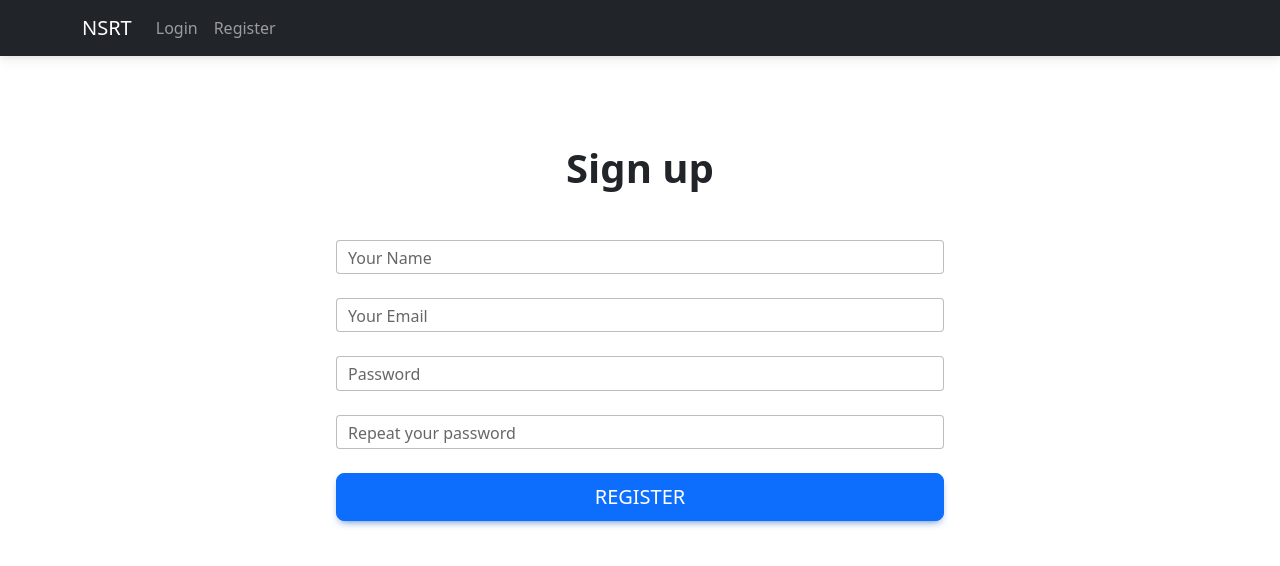
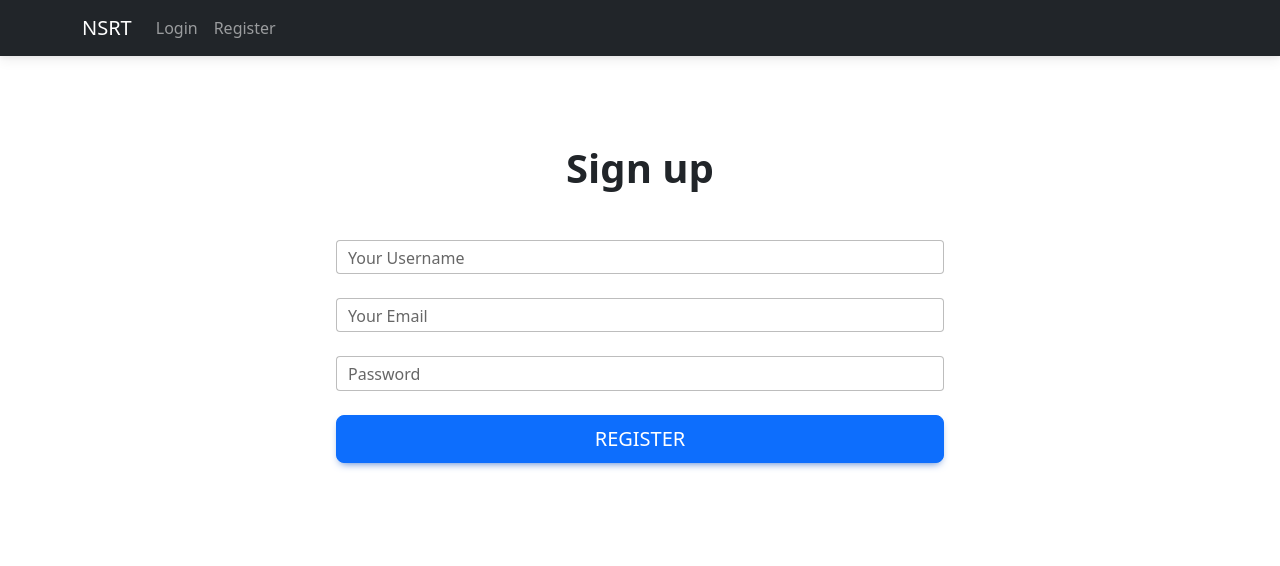
Before and after one commit to 220919-WVA-JavaReact/not-so-rotten-tomatoes-ui, a React (Create React App) app: page /register in a window 1280 px wide. Shown: the top 566 px of the page. Built offline with nearby package versions, Linux system fonts and the light colour scheme.

Commit message:
Register persists

```diff
--- a/src/components/register/register.tsx
+++ b/src/components/register/register.tsx
@@ -24,30 +24,47 @@ function Register(props: IRegisterProps){
 
   //register feature, takes in email, username, and password and persists to database
 
+  const [username, setUsername] = useState('');
   const [email, setEmail] = useState('');
-  const [username, setUsername] = useState('');
   const [password, setPassword] = useState('');
   const [errorMessage, setErrorMessage] = useState('');
 
+  let regUsername = (e: SyntheticEvent) => {
+    setUsername((e.target as HTMLInputElement).value);
+  };
+
+  let regEmail = (e: SyntheticEvent) => {
+    setEmail((e.target as HTMLInputElement).value);
+  };
+
+  let regPassword = (e: SyntheticEvent) => {
+    setPassword ((e.target as HTMLInputElement).value);
+  };
+
+
+
   let register = async (e: SyntheticEvent) => {
+    console.log("step 1")
     if (!email || !username || !password){
       //if a field is not filled out then throw an error message
+      console.log('nope')
       setErrorMessage('Please enter valid credentials');
     }else {
       setErrorMessage('');
 
       let response = await fetch(
-        'http://localhost:8080/users', {
+        `http://localhost:8080/users`, {
           method: 'POST',
           headers: {
             'Content-Type': 'application/json',
           },
-          body: JSON.stringify({email, username, password}),
+          body: JSON.stringify({username, email, password}),
         }
       );
 
         //if the user is able to login then get the headers and save the token to the session storage aka logging in once registered
       if (response.status === 200) {
+        alert('Response was 200');
         let token = response.headers.get('Authorization');
         console.log('Authorization: ' + response.headers.get('Authorization'));
         if (token){
@@ -77,12 +94,12 @@ function Register(props: IRegisterProps){
     <MDBContainer className="p-3 my-5 d-flex flex-column w-50">
         <p className="text-center h1 fw-bold mb-5 mx-1 mx-md-4 mt-4">Sign up</p>
 
-        <MDBInput wrapperClass='mb-4' label='Your Name' id='form1' type='username' />
-        <MDBInput wrapperClass='mb-4' label='Your Email' id='form2' type='email' />
-        <MDBInput wrapperClass='mb-4' label='Password' id='form3' type='password' />
-        <MDBInput wrapperClass='mb-4' label='Repeat your password' id='form4' type='password' />
+        <MDBInput wrapperClass='mb-4' label='Your Username' id='form1' type='username' onChange={regUsername}/>
+        <MDBInput wrapperClass='mb-4' label='Your Email' id='form2' type='email' onChange={regEmail}/>
+        <MDBInput wrapperClass='mb-4' label='Password' id='form3' type='password' onChange={regPassword}/>
+        {/* <MDBInput wrapperClass='mb-4' label='Repeat your password' id='form4' type='password' /> */}
 
-        <MDBBtn className='mb-4' size='lg' onClick={navigateHome} >Register</MDBBtn>
+        <MDBBtn className='mb-4' size='lg' onClick={register} >Register</MDBBtn>
     </MDBContainer>
     );
 }
```
